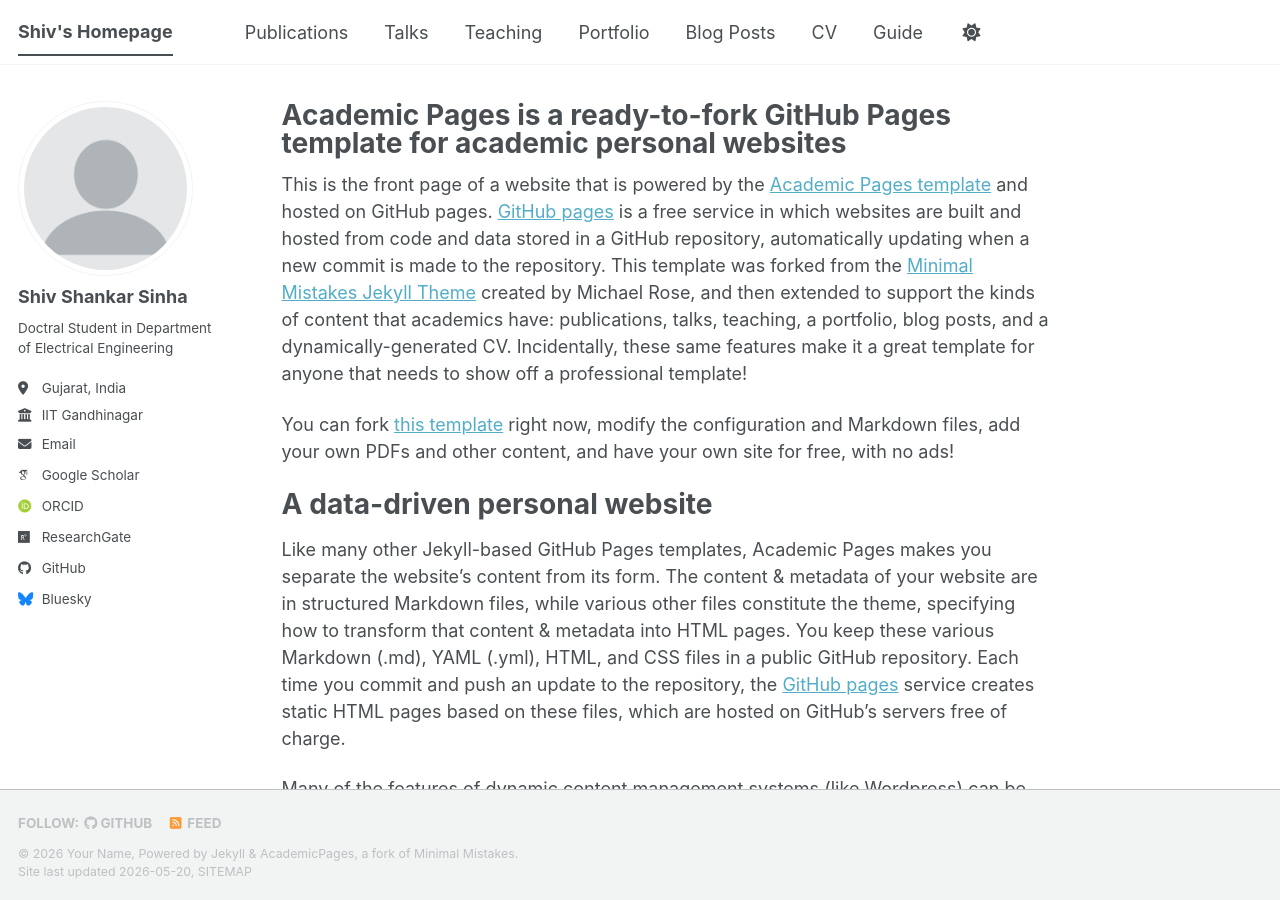
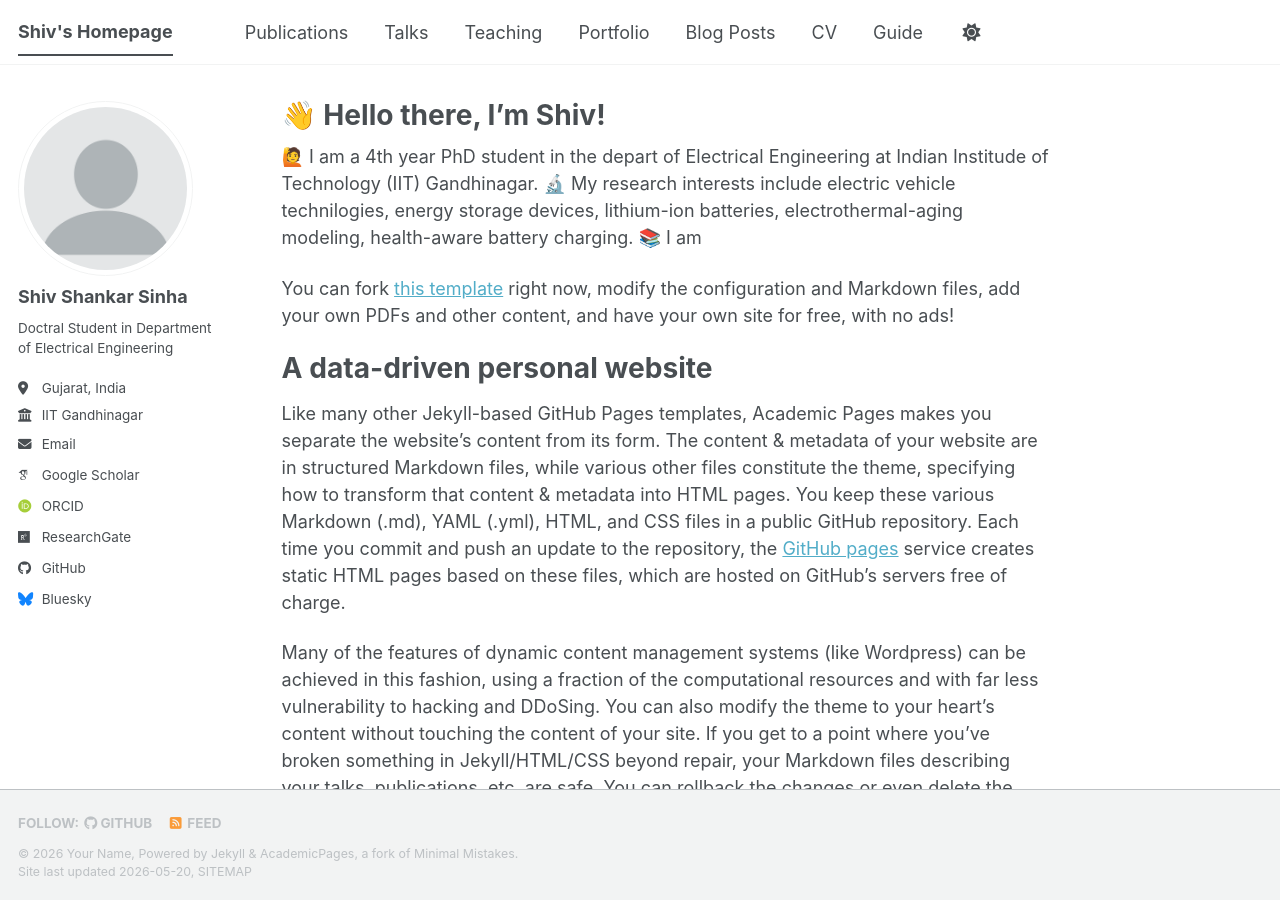
Before and after one commit to shivshankar-sinha/shivshankar-sinha.github.io, a Jekyll site: the page built from _pages/about.md, in a window 1280 px wide and 900 px high. Built offline with Jekyll 4.4.1, drawn with Linux system fonts in a browser that asks for light colours; some web fonts are replaced; a script bundle is joined from its source files by our own code; library files that are not in the unit come from our copies.

Commit message:
Update about.md

```diff
--- a/_pages/about.md
+++ b/_pages/about.md
@@ -1,13 +1,15 @@
 ---
 permalink: /
-title: "Academic Pages is a ready-to-fork GitHub Pages template for academic personal websites"
+title: "👋 Hello there, I'm Shiv!"
 author_profile: true
 redirect_from:
   - /about/
   - /about.html
 ---
 
-This is the front page of a website that is powered by the [Academic Pages template](https://github.com/academicpages/academicpages.github.io) and hosted on GitHub pages. [GitHub pages](https://pages.github.com) is a free service in which websites are built and hosted from code and data stored in a GitHub repository, automatically updating when a new commit is made to the repository. This template was forked from the [Minimal Mistakes Jekyll Theme](https://mmistakes.github.io/minimal-mistakes/) created by Michael Rose, and then extended to support the kinds of content that academics have: publications, talks, teaching, a portfolio, blog posts, and a dynamically-generated CV. Incidentally, these same features make it a great template for anyone that needs to show off a professional template!
+🙋 I am a 4th year PhD student in the depart of Electrical Engineering at Indian Institude of Technology (IIT) Gandhinagar.
+🔬 My research interests include electric vehicle technilogies, energy storage devices, lithium-ion batteries, electrothermal-aging modeling, health-aware battery charging.
+📚 I am
 
  You can fork [this template](https://github.com/academicpages/academicpages.github.io) right now, modify the configuration and Markdown files, add your own PDFs and other content, and have your own site for free, with no ads!
 
```
